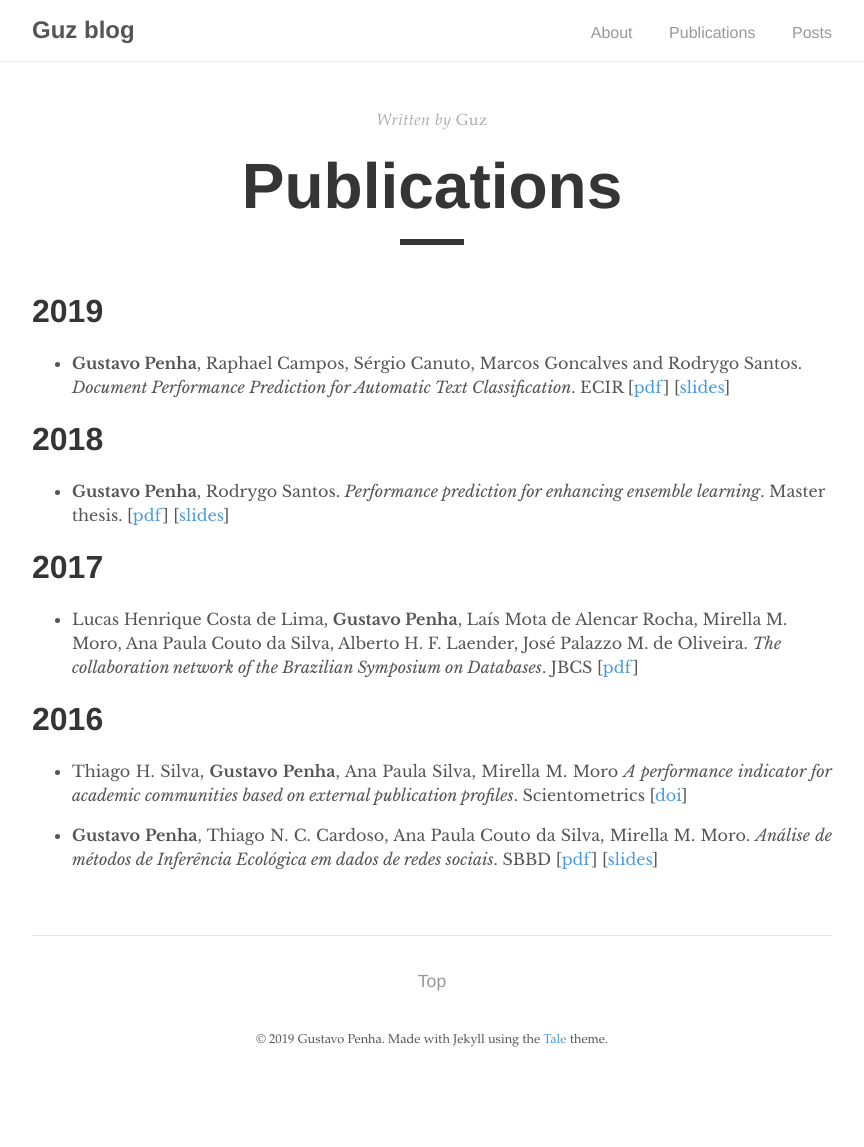
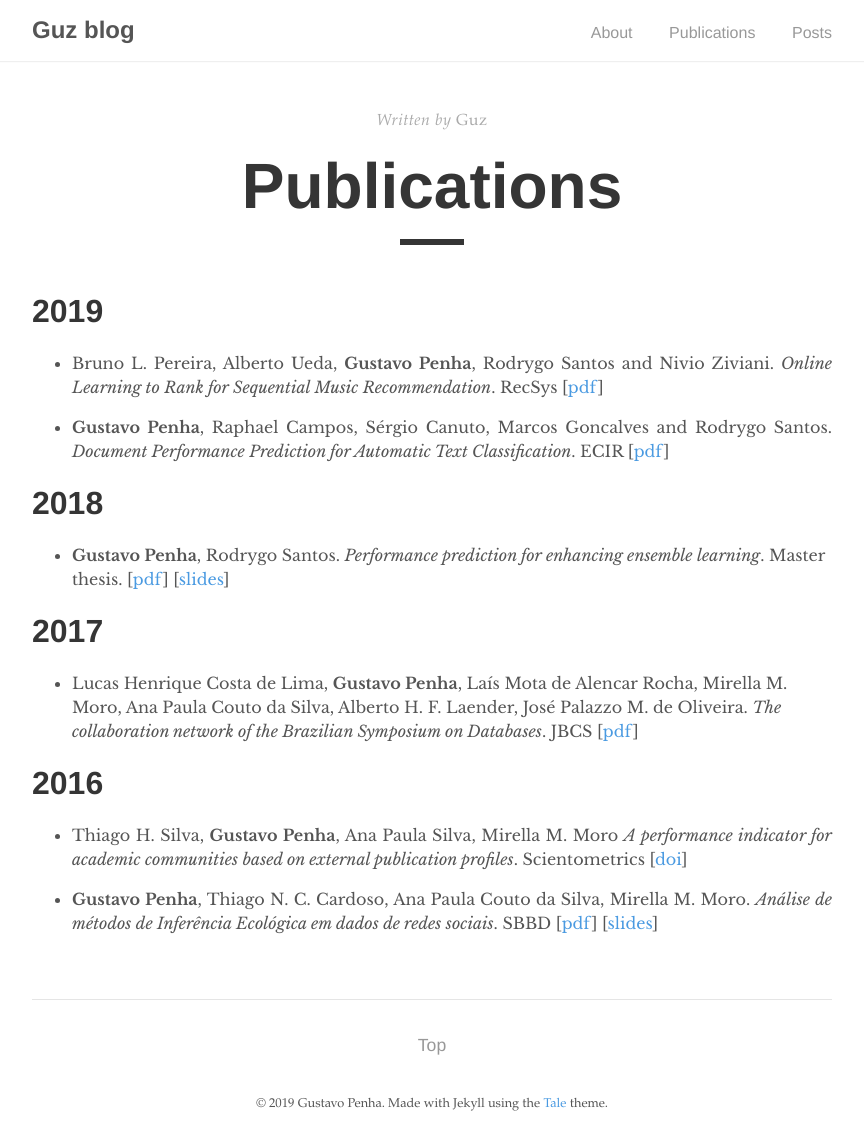
Before and after one commit to Guzpenha/guzblog_old, a Jekyll site: the page built from publications.md, in a window 1280 px wide. Shown: the whole page, without its empty margins (208-1072 px from the left). Built offline with Jekyll 4.4.1, drawn with Linux system fonts in a browser that asks for light colours; before the commit the page ends 1083 px from its top, so only the background shows below that.

Commit message:
Update publications.md

```diff
--- a/publications.md
+++ b/publications.md
@@ -7,7 +7,9 @@ permalink: /publications/
 
 # 2019
 
-* **Gustavo Penha**, Raphael Campos, Sérgio Canuto, Marcos Goncalves and Rodrygo Santos. _Document Performance Prediction for Automatic Text Classification_. ECIR [[pdf](https://homepages.dcc.ufmg.br/~rodrygo/wp-content/papercite-data/pdf/penha2019ecir.pdf){:target="_blank"}] [[slides](){:target="_blank"}]
+* Bruno L. Pereira, Alberto Ueda, **Gustavo Penha**, Rodrygo Santos and Nivio Ziviani. _Online Learning to Rank for Sequential Music Recommendation_. RecSys [[pdf](https://homepages.dcc.ufmg.br/~rodrygo/wp-content/papercite-data/pdf/pereira2019recsys.pdf){:target="_blank"}]
+
+* **Gustavo Penha**, Raphael Campos, Sérgio Canuto, Marcos Goncalves and Rodrygo Santos. _Document Performance Prediction for Automatic Text Classification_. ECIR [[pdf](https://homepages.dcc.ufmg.br/~rodrygo/wp-content/papercite-data/pdf/penha2019ecir.pdf){:target="_blank"}]
 
 
 # 2018
```
